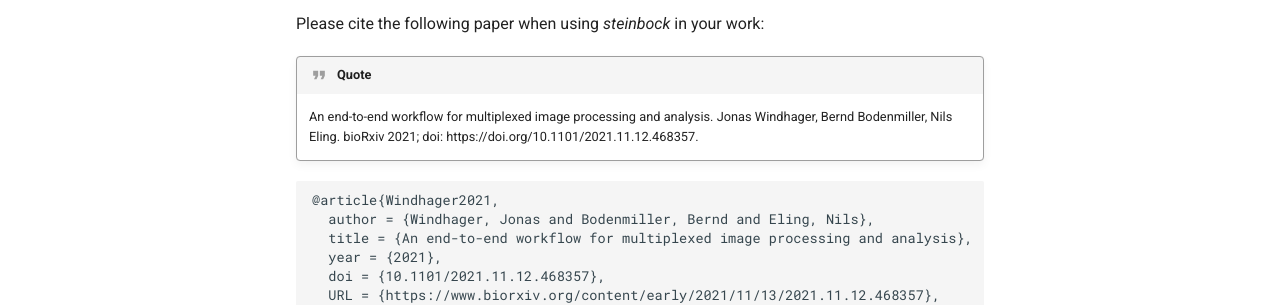
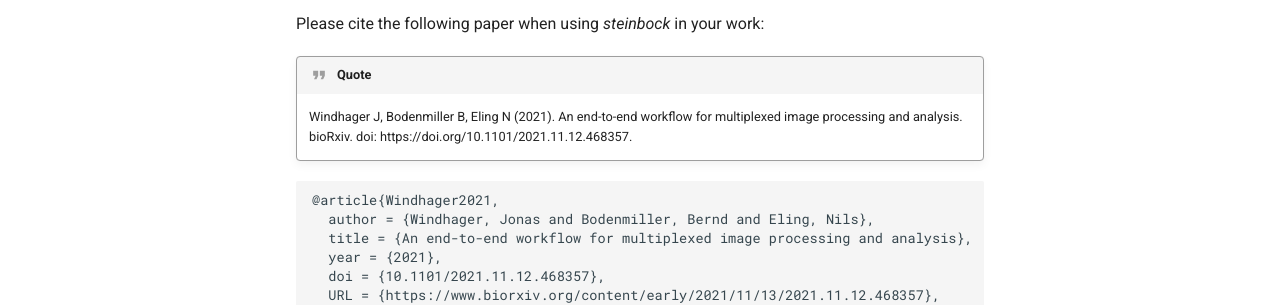
Before and after one commit to BodenmillerGroup/steinbock, an MkDocs documentation site: the page built from docs/index.md, in a window 1280 px wide and 900 px high, scrolled down 973 px. Shown: the part 478-783 px from the top of the window. Built offline with MkDocs 1.6.1 and Material for MkDocs 9.7.7, drawn with Linux system fonts in a browser that asks for light colours; the version menu is left out.

Commit message:
Update citation

````diff
--- a/docs/index.md
+++ b/docs/index.md
@@ -42,7 +42,7 @@
 Please cite the following paper when using *steinbock* in your work:
 
 !!! quote
-    An end-to-end workflow for multiplexed image processing and analysis. Jonas Windhager, Bernd Bodenmiller, Nils Eling. bioRxiv 2021; doi: https://doi.org/10.1101/2021.11.12.468357.
+    Windhager J, Bodenmiller B, Eling N (2021). An end-to-end workflow for multiplexed image processing and analysis. bioRxiv. doi: https://doi.org/10.1101/2021.11.12.468357.
 
 ```
 @article{Windhager2021,
````
